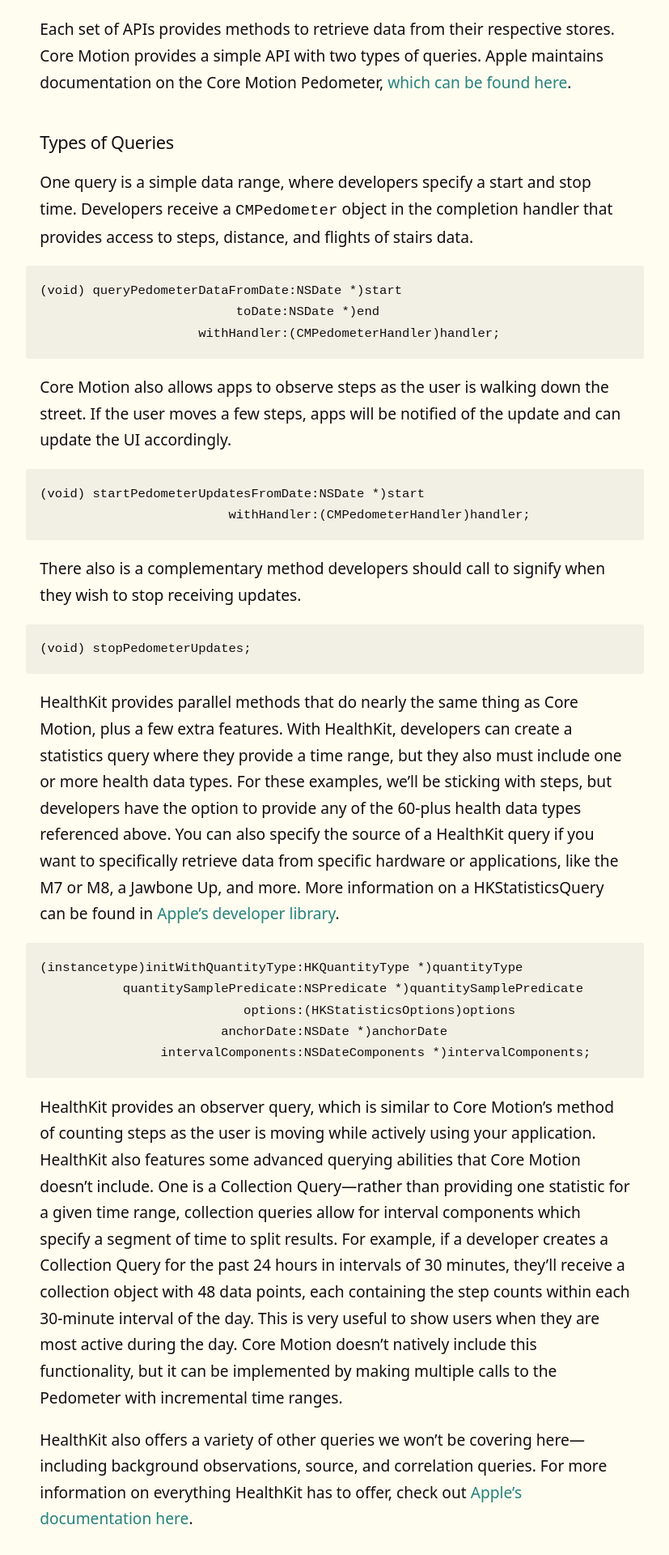
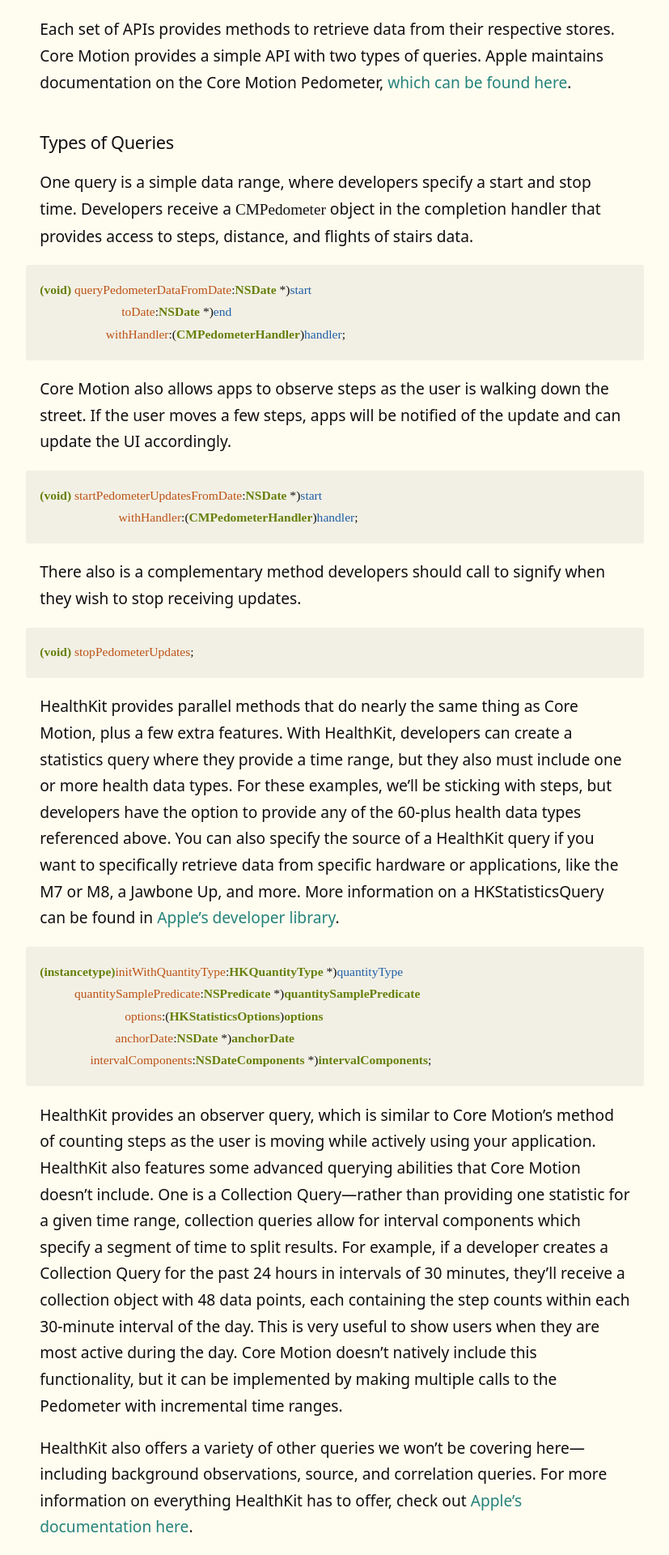
Before and after one commit to conmas/site, a Jekyll site: the page built from _posts/2014-11-17-healthkit-core-motion-ios-step-counting.md, in a window 1280 px wide. Shown: the part 3218-5138 px from the top of the page at 81% size, without its empty margins (226-1053 px from the left). Built offline with Jekyll 4.4.1, drawn with Linux system fonts in a browser that asks for light colours.

Commit message:
Syntax highlighting is my passion

```diff
--- a/_posts/2014-11-17-healthkit-core-motion-ios-step-counting.md
+++ b/_posts/2014-11-17-healthkit-core-motion-ios-step-counting.md
@@ -36,28 +36,28 @@
 
 One query is a simple data range, where developers specify a start and stop time. Developers receive a `CMPedometer` object in the completion handler that provides access to steps, distance, and flights of stairs data.
 
-<div class="highlight"><pre class="highlight"><code><span class="kd">(void)</span> <span class="nf">queryPedometerDataFromDate</span>:<span class="nc">NSDate</span> *)<span class="nv">start</span>
-                          <span class="nf">toDate</span>:<span class="nc">NSDate</span> *)<span class="nv">end</span>
-                     <span class="nf">withHandler</span>:(<span class="nc">CMPedometerHandler</span>)<span class="nv">handler</span>;
+<div class="highlight"><pre class="highlight"><code><span class="kw">(void)</span> <span class="fn">queryPedometerDataFromDate</span>:<span class="kw">NSDate</span> *)<span class="vr">start</span>
+                          <span class="fn">toDate</span>:<span class="kw">NSDate</span> *)<span class="vr">end</span>
+                     <span class="fn">withHandler</span>:(<span class="kw">CMPedometerHandler</span>)<span class="vr">handler</span>;
 </code></pre></div>
 
 Core Motion also allows apps to observe steps as the user is walking down the street. If the user moves a few steps, apps will be notified of the update and can update the UI accordingly.
 
-<div class="highlight"><pre class="highlight"><code><span class="kd">(void)</span> <span class="nf">startPedometerUpdatesFromDate</span>:<span class="nc">NSDate</span> *)<span class="nv">start</span>
-                         <span class="nf">withHandler</span>:(<span class="nc">CMPedometerHandler</span>)<span class="nv">handler</span>;
+<div class="highlight"><pre class="highlight"><code><span class="kw">(void)</span> <span class="fn">startPedometerUpdatesFromDate</span>:<span class="kw">NSDate</span> *)<span class="vr">start</span>
+                         <span class="fn">withHandler</span>:(<span class="kw">CMPedometerHandler</span>)<span class="vr">handler</span>;
 </code></pre></div>
 
 There also is a complementary method developers should call to signify when they wish to stop receiving updates.
 
-<div class="highlight"><pre class="highlight"><code><span class="kd">(void)</span> <span class="nf">stopPedometerUpdates</span>;</code></pre></div>
+<div class="highlight"><pre class="highlight"><code><span class="kw">(void)</span> <span class="fn">stopPedometerUpdates</span>;</code></pre></div>
 
 HealthKit provides parallel methods that do nearly the same thing as Core Motion, plus a few extra features. With HealthKit, developers can create a statistics query where they provide a time range, but they also must include one or more health data types. For these examples, we’ll be sticking with steps, but developers have the option to provide any of the 60-plus health data types referenced above. You can also specify the source of a HealthKit query if you want to specifically retrieve data from specific hardware or applications, like the M7 or M8, a Jawbone Up, and more. More information on a HKStatisticsQuery can be found in [Apple’s developer library](https://developer.apple.com/Library/ios/documentation/HealthKit/Reference/HKStatisticsQuery_Class/index.html).
 
-<div class="highlight"><pre class="highlight"><code><span class="kd">(instancetype)</span><span class="nf">initWithQuantityType</span>:<span class="nc">HKQuantityType</span> *)<span class="nv">quantityType</span>
-           <span class="nf">quantitySamplePredicate</span>:<span class="nc">NSPredicate</span> *)<span class="nv">quantitySamplePredicate</span>
-                           <span class="nf">options</span>:(<span class="nc">HKStatisticsOptions</span>)<span class="nv">options</span>
-                        <span class="nf">anchorDate</span>:<span class="nc">NSDate</span> *)<span class="nv">anchorDate</span>
-                <span class="nf">intervalComponents</span>:<span class="nc">NSDateComponents</span> *)<span class="nv">intervalComponents</span>;
+<div class="highlight"><pre class="highlight"><code><span class="kw">(instancetype)</span><span class="fn">initWithQuantityType</span>:<span class="kw">HKQuantityType</span> *)<span class="vr">quantityType</span>
+           <span class="fn">quantitySamplePredicate</span>:<span class="kw">NSPredicate</span> *)<span class="kw">quantitySamplePredicate</span>
+                           <span class="fn">options</span>:(<span class="kw">HKStatisticsOptions</span>)<span class="kw">options</span>
+                        <span class="fn">anchorDate</span>:<span class="kw">NSDate</span> *)<span class="kw">anchorDate</span>
+                <span class="fn">intervalComponents</span>:<span class="kw">NSDateComponents</span> *)<span class="kw">intervalComponents</span>;
 </code></pre></div>
 
 HealthKit provides an observer query, which is similar to Core Motion’s method of counting steps as the user is moving while actively using your application. HealthKit also features some advanced querying abilities that Core Motion doesn’t include. One is a Collection Query—rather than providing one statistic for a given time range, collection queries allow for interval components which specify a segment of time to split results. For example, if a developer creates a Collection Query for the past 24 hours in intervals of 30 minutes, they’ll receive a collection object with 48 data points, each containing the step counts within each 30-minute interval of the day. This is very useful to show users when they are most active during the day. Core Motion doesn’t natively include this functionality, but it can be implemented by making multiple calls to the Pedometer with incremental time ranges.
--- a/_sass/_style.scss
+++ b/_sass/_style.scss
@@ -114,6 +114,10 @@
   p { margin: 0; }
 }
 
+code {
+  font-family: ui-monospace !important;
+}
+
 hr {
   width: 100%;
   border: 0;
```
